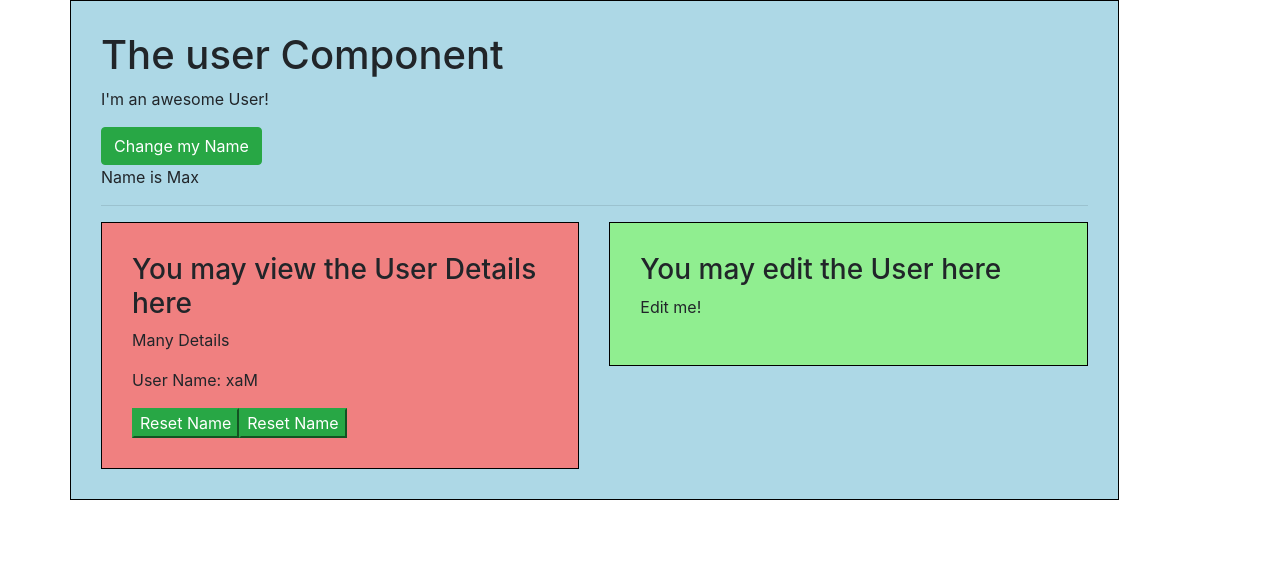
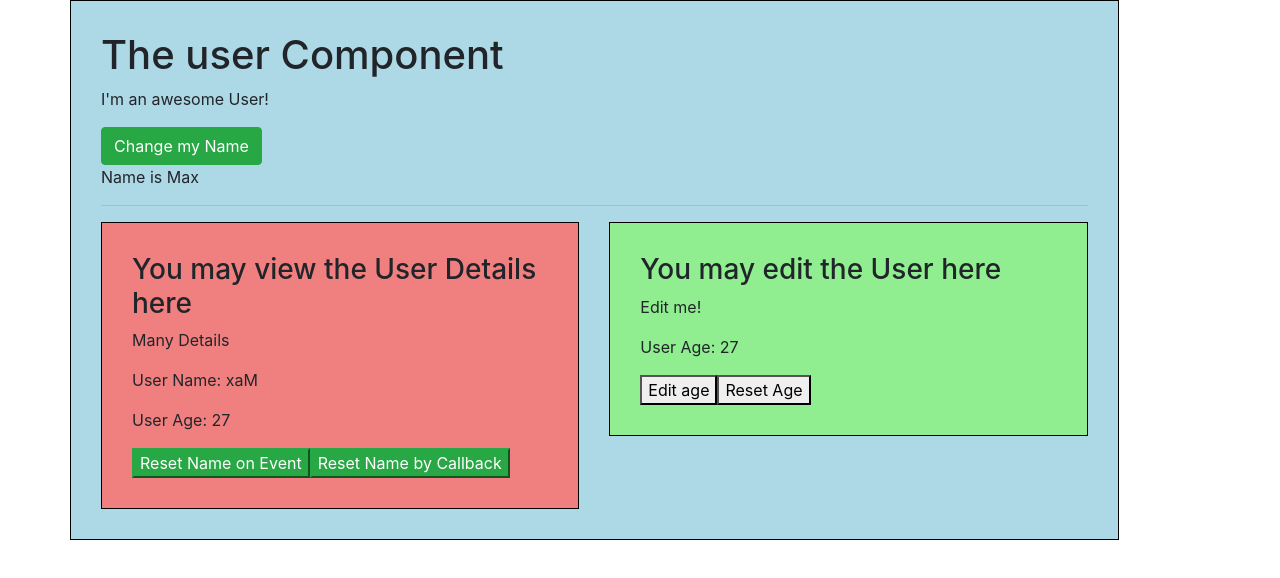
Before and after one commit to vladislavXXL/stock-trader, a Vue app: page / in a window 1280 px wide. Shown: the top 578 px of the page. Built offline with nearby package versions, Linux system fonts and the light colour scheme.

Commit message:
Communication between subling components

```diff
--- a/src/components/User/User.vue
+++ b/src/components/User/User.vue
@@ -10,10 +10,16 @@
                 <app-user-detail
                         :name="name"
                         @nameWasReset="name = $event"
-                        :resetFn="resetName"></app-user-detail>
+                        :resetFn="resetName"
+                        :userAge="age"
+                ></app-user-detail>
             </div>
             <div class="col-xs-12 col-sm-6">
-                <app-user-edit></app-user-edit>
+                <app-user-edit
+                        :userAge="age"
+                        @ageWasEdited="age = $event"
+                        :resetAgeFn="resetAge"
+                ></app-user-edit>
             </div>
         </div>
     </div>
@@ -27,7 +33,8 @@
         name: "User",
         data() {
             return {
-                name: 'Max'
+                name: 'Max',
+                age: 27
             }
         },
         methods: {
@@ -36,6 +43,9 @@
             },
             resetName() {
                 this.name = 'Max';
+            },
+            resetAge() {
+                this.age = 27;
             }
         },
         components: {
--- a/src/components/User/UserDetail.vue
+++ b/src/components/User/UserDetail.vue
@@ -3,8 +3,9 @@
         <h3>You may view the User Details here</h3>
         <p>Many Details</p>
         <p>User Name: {{ switchName() }}</p>
-        <button class="btn-success" @click="resetName">Reset Name</button>
-        <button class="btn-success" @click="resetFn()">Reset Name</button>
+        <p>User Age: {{ userAge }}</p>
+        <button class="btn-success" @click="resetName">Reset Name on Event</button>
+        <button class="btn-success" @click="resetFn()">Reset Name by Callback</button>
     </div>
 </template>
 
@@ -15,7 +16,8 @@
             name: {
                 type: String
             },
-            resetFn: Function
+            resetFn: Function,
+            userAge: Number
         },
         methods: {
             switchName() {
--- a/src/components/User/UserEdit.vue
+++ b/src/components/User/UserEdit.vue
@@ -2,12 +2,25 @@
     <div class="component">
         <h3>You may edit the User here</h3>
         <p>Edit me!</p>
+        <p>User Age: {{ userAge }}</p>
+        <button @click="editAge">Edit age</button>
+        <button @click="resetAgeFn()">Reset Age</button>
     </div>
 </template>
 
 <script>
     export default {
-        name: "UserEdit"
+        name: "UserEdit",
+        props: {
+            userAge: Number,
+            resetAgeFn: Function
+        },
+        methods: {
+            editAge() {
+                this.userAge = 30;
+                this.$emit('ageWasEdited', this.userAge)
+            }
+        }
     }
 </script>
 
```
